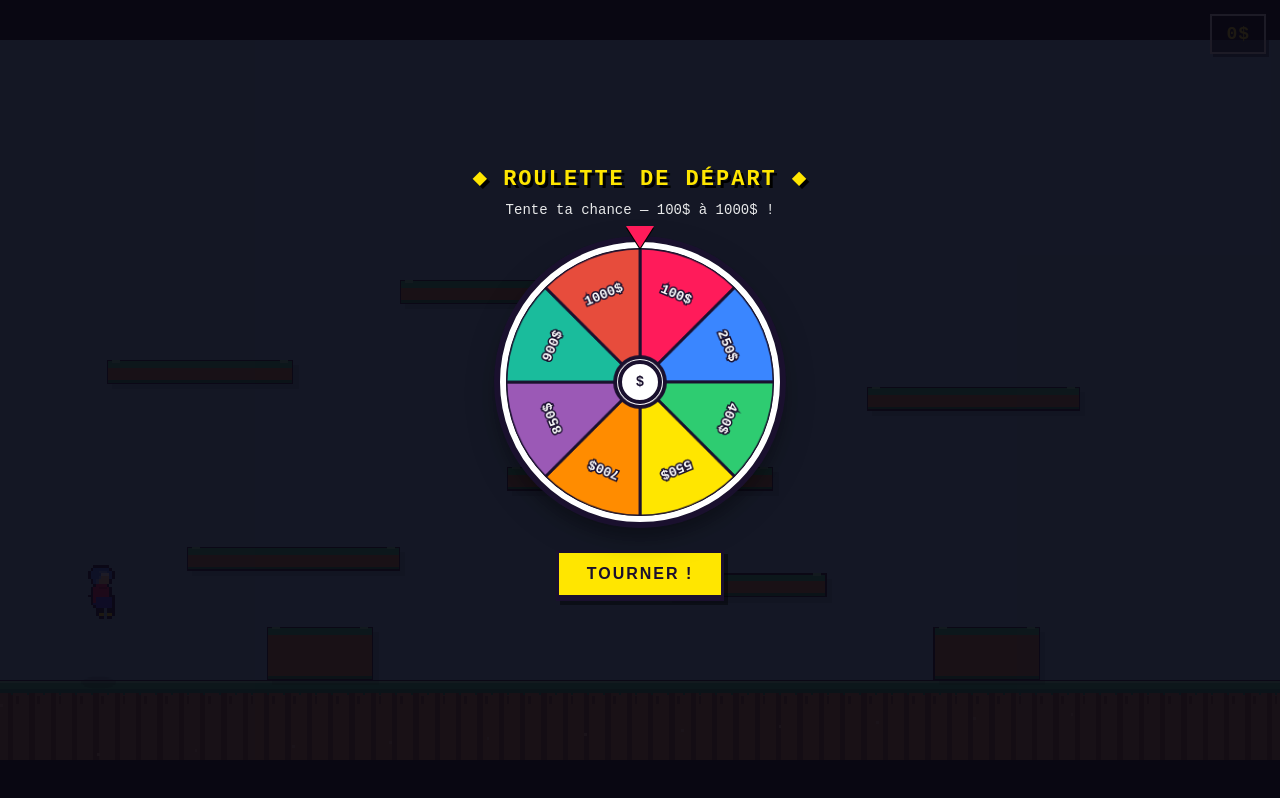
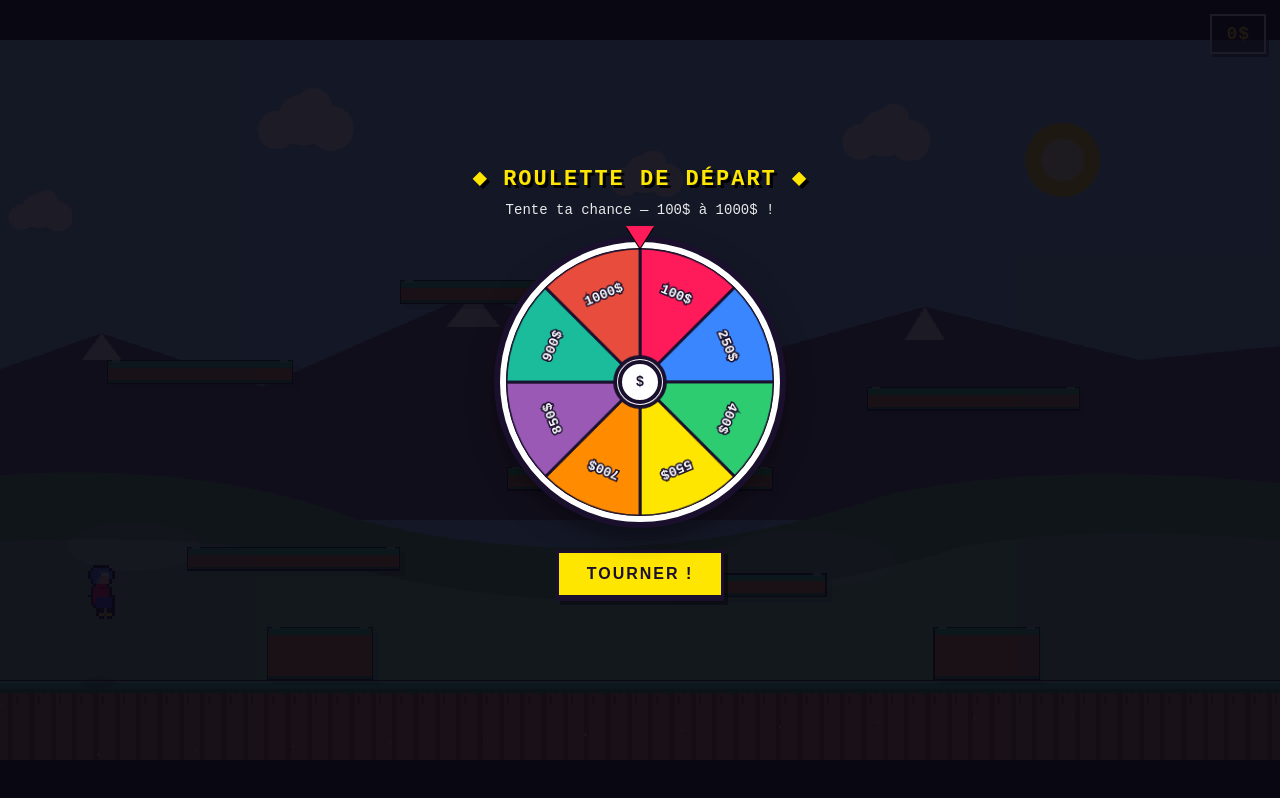
Before and after one commit to Snowoo-2z/game, a plain HTML site: page index.html in a window 1280 px wide. Drawn offline with Linux system fonts and the light colour scheme.

Commit message:
feat: parallaxe multi-couches montagnes collines nuages soleil
Co-authored-by: arena-agent <297053741+arena-agent@users.noreply.github.com>

```diff
--- a/index.html
+++ b/index.html
@@ -783,11 +783,114 @@ function update(){
   if(cameraShake<0.1) cameraShake=0;
 }
 
+// --- PARALLAXE ---
+const parallax = {
+  clouds: [
+    {x:120, y:80, s:1},
+    {x:380, y:60, s:1.2},
+    {x:650, y:100, s:0.9},
+    {x:820, y:70, s:1.1},
+    {x:200, y:130, s:0.8},
+  ],
+  drift: 0
+};
+function drawCloud(px,py,scale){
+  ctx.fillStyle='rgba(0,0,0,0.08)';
+  ctx.beginPath();
+  ctx.ellipse(px+3,py+5, 26*scale, 12*scale,0,0,Math.PI*2); ctx.fill();
+  ctx.fillStyle='#fff';
+  ctx.beginPath();
+  ctx.arc(px, py, 16*scale,0,Math.PI*2);
+  ctx.arc(px+18*scale, py+5*scale, 14*scale,0,Math.PI*2);
+  ctx.arc(px-16*scale, py+6*scale, 12*scale,0,Math.PI*2);
+  ctx.arc(px+7*scale, py-9*scale, 11*scale,0,Math.PI*2);
+  ctx.fill();
+}
+function drawParallax(){
+  // ciel déjà rempli avant, on ajoute couches
+  // 1. Montagnes lointaines (très lent)
+  const mx = player.x * 0.08 + player.y * 0.02;
+  ctx.fillStyle='#6C5B7B';
+  ctx.beginPath();
+  ctx.moveTo(-200 - mx*0.5, 320);
+  ctx.lineTo(80 - mx*0.3, 220);
+  ctx.lineTo(200 - mx*0.3, 260);
+  ctx.lineTo(360 - mx*0.4, 190);
+  ctx.lineTo(520 - mx*0.3, 250);
+  ctx.lineTo(700 - mx*0.5, 200);
+  ctx.lineTo(860 - mx*0.4, 240);
+  ctx.lineTo(1160 - mx*0.3, 210);
+  ctx.lineTo(1160, 360);
+  ctx.lineTo(-200, 360);
+  ctx.closePath(); ctx.fill();
+  // neige sur montagnes
+  ctx.fillStyle='rgba(255,255,255,0.9)';
+  ctx.beginPath();
+  ctx.moveTo(80 - mx*0.3, 220);
+  ctx.lineTo(95 - mx*0.3, 240);
+  ctx.lineTo(65 - mx*0.3, 240); ctx.fill();
+  ctx.beginPath();
+  ctx.moveTo(360 - mx*0.4, 190);
+  ctx.lineTo(380 - mx*0.4, 215);
+  ctx.lineTo(340 - mx*0.4, 215); ctx.fill();
+  ctx.beginPath();
+  ctx.moveTo(700 - mx*0.5, 200);
+  ctx.lineTo(715 - mx*0.5, 225);
+  ctx.lineTo(685 - mx*0.5, 225); ctx.fill();
+
+  // 2. Collines moyennes (vert foncé)
+  const hx1 = player.x * 0.18;
+  ctx.fillStyle='#5BAE6B';
+  ctx.beginPath();
+  ctx.moveTo(-300 - hx1, 380);
+  ctx.quadraticCurveTo(80 - hx1, 280, 280 - hx1, 360);
+  ctx.quadraticCurveTo(480 - hx1, 410, 680 - hx1, 340);
+  ctx.quadraticCurveTo(880 - hx1, 300, 1200 - hx1, 370);
+  ctx.lineTo(1200 - hx1, 480); ctx.lineTo(-300 - hx1, 480); ctx.closePath(); ctx.fill();
+
+  // 3. Collines proches (vert clair)
+  const hx2 = player.x * 0.32;
+  ctx.fillStyle='#7ED190';
+  ctx.beginPath();
+  ctx.moveTo(-300 - hx2, 420);
+  ctx.quadraticCurveTo(100 - hx2, 340, 300 - hx2, 400);
+  ctx.quadraticCurveTo(520 - hx2, 450, 740 - hx2, 380);
+  ctx.quadraticCurveTo(900 - hx2, 350, 1220 - hx2, 410);
+  ctx.lineTo(1220 - hx2, 480); ctx.lineTo(-300 - hx2, 480); ctx.closePath(); ctx.fill();
+  // reflets collines proches
+  ctx.fillStyle='rgba(255,255,255,0.18)';
+  ctx.beginPath();
+  ctx.ellipse(120 - hx2, 380, 50, 18, 0,0,Math.PI*2); ctx.fill();
+  ctx.beginPath();
+  ctx.ellipse(620 - hx2, 390, 70, 22, 0,0,Math.PI*2); ctx.fill();
+
+  // 4. Nuages qui dérivent + parallaxe
+  parallax.drift += 0.15 + Math.abs(player.vx)*0.02;
+  for(const cl of parallax.clouds){
+    let cx = (cl.x - player.x*0.12 + parallax.drift*cl.s) % (W+400) -200;
+    // wrap
+    if(cx < -200) cx += W+400;
+    if(cx > W+200) cx -= W+400;
+    // léger flottement vertical lié au temps
+    const fy = cl.y + Math.sin(globalTime*0.001 + cl.x)*2;
+    drawCloud(cx, fy, cl.s);
+  }
+
+  // 5. Soleil lointain (très lent)
+  const sx = 800 - player.x*0.05;
+  const sy = 90 + Math.sin(globalTime*0.0005)*3;
+  ctx.fillStyle='#FFE600';
+  ctx.beginPath(); ctx.arc(sx, sy, 28,0,Math.PI*2); ctx.fill();
+  ctx.fillStyle='#FFF7AA';
+  ctx.beginPath(); ctx.arc(sx, sy, 16,0,Math.PI*2); ctx.fill();
+}
+
 function render(){
   ctx.save();
   if(cameraShake>0) ctx.translate((Math.random()-0.5)*cameraShake, (Math.random()-0.5)*cameraShake);
   ctx.fillStyle=PAL.sky;
   ctx.fillRect(0,0,W,H);
+  drawParallax();
   for(const p of platforms){
     if(p.type==='ground') drawGroundTile(p.x,p.y,p.w,p.h);
     else drawFloatPlatform(p);
```
